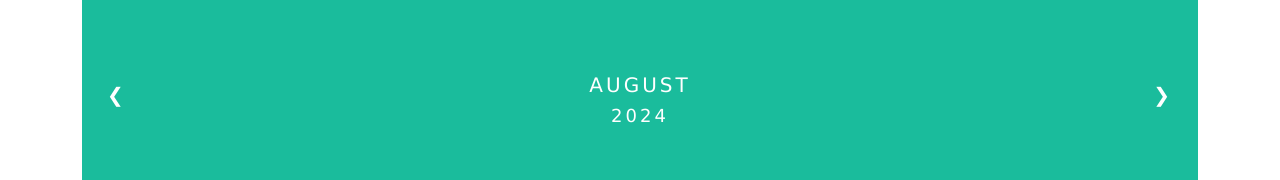
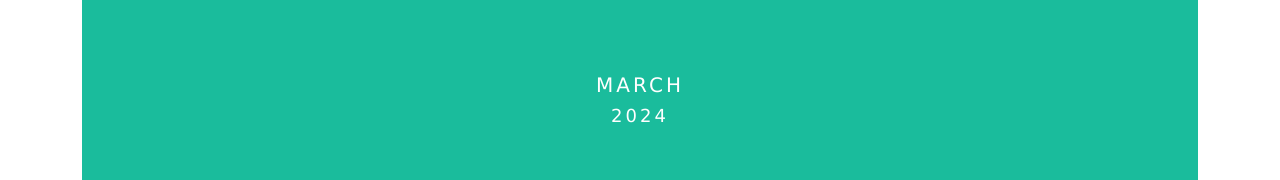
Before and after one commit to ChristopherGug/christophergug.github.io, a website: page event_planning.html in a window 1280 px wide. Shown: the part 176-356 px from the top of the page. Drawn offline with nearby package versions, Linux system fonts and the light colour scheme.

Commit message:
event planning worked on

```diff
--- a/event_planning.html
+++ b/event_planning.html
@@ -64,9 +64,7 @@
 
     <div class="month">
         <ul>
-            <li class="prev">&#10094;</li>
-            <li class="next">&#10095;</li>
-            <li>August<br><span style="font-size:18px">2024</span></li>
+            <li>March<br><span style="font-size:18px">2024</span></li>
         </ul>
     </div>
 
```
